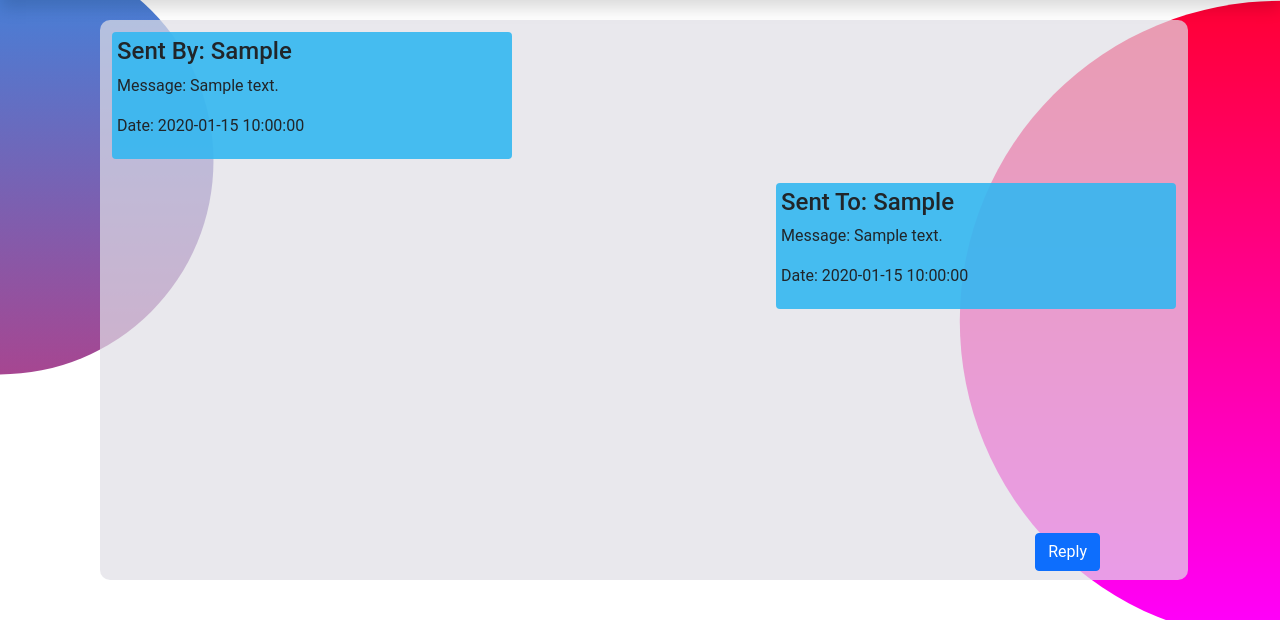
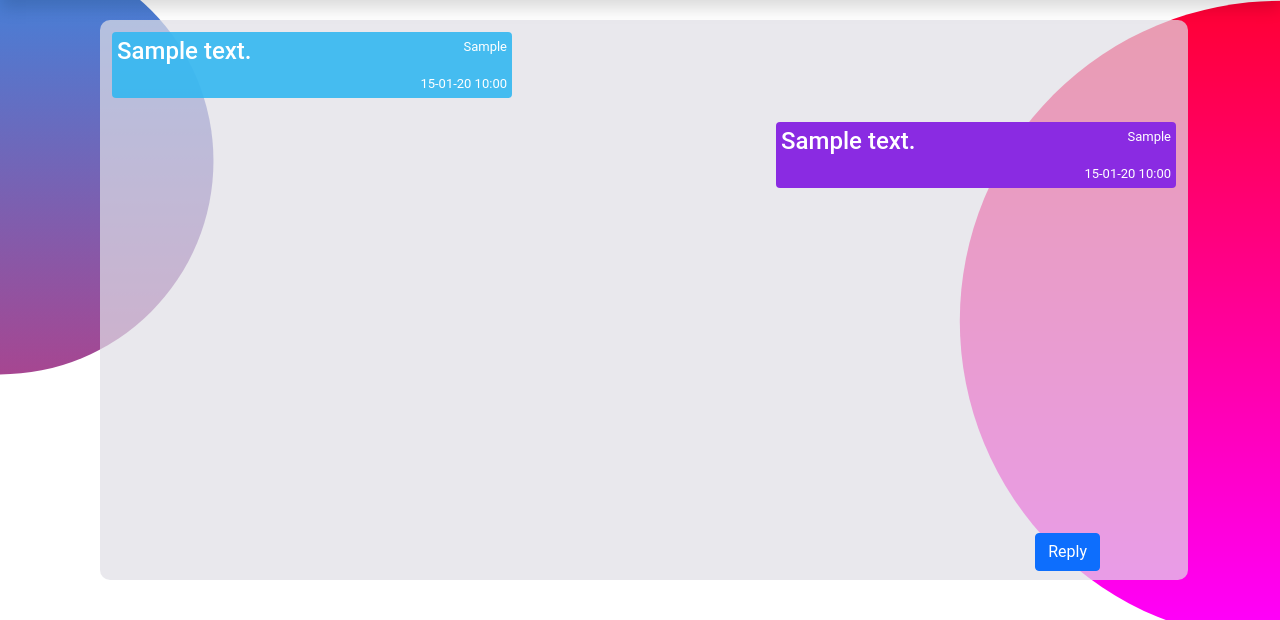
Before and after one commit to APJNithin/resellingportal, a Flask app: template templates/message.html in a window 1280 px wide. Shown: the part 159-779 px from the top of the page. Run offline with Flask 2, Linux system fonts and the light colour scheme; tables that the repository leaves empty hold one stand-in row (values such as "Sample post"); the template is opened without the code that fills it: values that come from a table or form of the project are taken from there, most other values are stand-ins (such as "Sample title", 1, 10 or a date in 2020); some libraries are stand-ins or nearby versions; some web fonts are replaced.

Commit message:
few changes

```diff
--- a/templates/login.html
+++ b/templates/login.html
@@ -3,7 +3,7 @@
 <head>
     <meta charset="UTF-8">
     <meta name="viewport" content="width=device-width, initial-scale=1.0">
-    <title>Reselling Portal</title>
+    <title>ResellPad</title>
     <meta name="description" content="">
 
     <!-- Tailwind -->
@@ -24,7 +24,7 @@
         <div class="w-full md:w-1/2 flex flex-col">
 
             <div class="flex justify-center md:justify-start pt-12 md:pl-12 md:-mb-24">
-                <a href="#" class="bg-black text-white font-bold text-xl p-4">Reselling Portal</a>
+                <a href="/" class="bg-black text-white font-bold text-xl p-4">ResellPad</a>
             </div>
 
             <div class="flex flex-col justify-center md:justify-start my-auto pt-8 md:pt-0 px-8 md:px-24 lg:px-32">
--- a/templates/message.html
+++ b/templates/message.html
@@ -26,7 +26,14 @@
   padding: 5px;
   min-width: 400px;
   background-color: rgba(52, 183, 241,0.9);
+  color: #FFF
 }
+
+.message span {
+	font-size: 13px;
+	float:right;
+}
+
 @media(max-width:800px){
 .replay{
   position: absolute;
@@ -40,8 +47,16 @@
   margin:12px;
   padding: 5px;
   min-width: 400px;
-  background-color: rgba(52, 183, 241,0.9);
+  background-color: blueviolet;
+  color: #FFF;
 }
+
+.messageRight span {
+	font-size: 13px;
+	float:right;
+}
+
+
 .replay{
   position: absolute;
   bottom: 70px;
@@ -59,9 +74,9 @@
   <div class="chatBody">
     {% for i in messages %}
 <div class="message">
-  <h4>Sent By: {{ i.SendBy }}</h4>
-  <p>Message: {{ i.message }}</p>
-  <p>Date: {{ i.Date }}</p>
+  <span>{{ i.SendBy }}</span>
+  <h4>{{ i.message }}</h4>
+  <span>{{ i.Date.strftime('%d-%m-%y %H:%M') }}</span>
 
 </div>
 
@@ -69,9 +84,9 @@
 
 {% for i in send %}
 <div class="messageRight">
-  <h4>Sent To: {{ i.SendTo }}</h4>
-  <p>Message: {{ i.message }}</p>
-  <p>Date: {{ i.Date }}</p>
+  <span>{{ i.SendTo }}</span>
+  <h4>{{ i.message }}</h4>
+  <span>{{ i.Date.strftime('%d-%m-%y %H:%M') }}</span>
 
 </div>
 {% endfor %}
--- a/templates/register.html
+++ b/templates/register.html
@@ -3,7 +3,7 @@
 <head>
     <meta charset="UTF-8">
     <meta name="viewport" content="width=device-width, initial-scale=1.0">
-    <title>Reselling Portal</title>
+    <title>ResellPad</title>
     <meta name="description" content="">
 
     <!-- Tailwind -->
@@ -33,7 +33,7 @@
         <div class="w-full md:w-1/2 flex flex-col">
 
             <div class="flex justify-center md:justify-start pt-12 md:pl-12 md:-mb-24">
-                <a href="#" class="bg-black text-white font-bold text-xl p-4">Reselling Portal</a>
+                <a href="/" class="bg-black text-white font-bold text-xl p-4">ResellPad</a>
             </div>
 
             <div class="flex flex-col justify-center md:justify-start my-auto pt-8 md:pt-0 px-8 md:px-24 lg:px-32">
```
